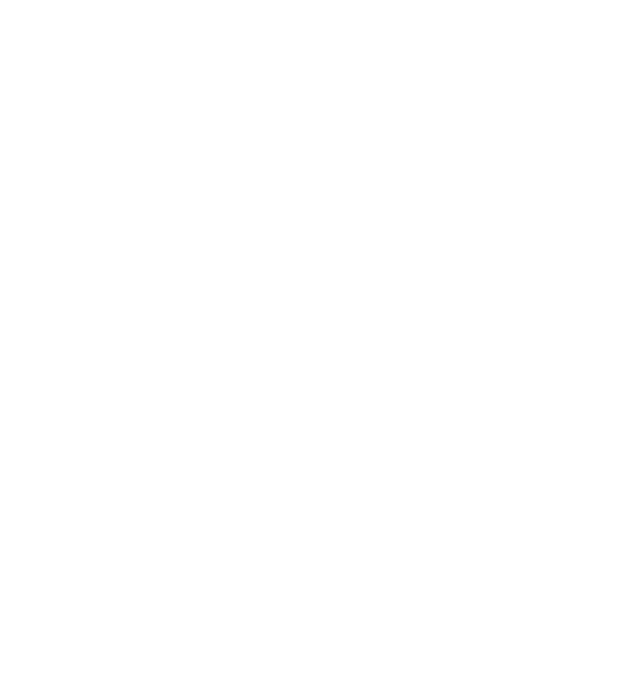
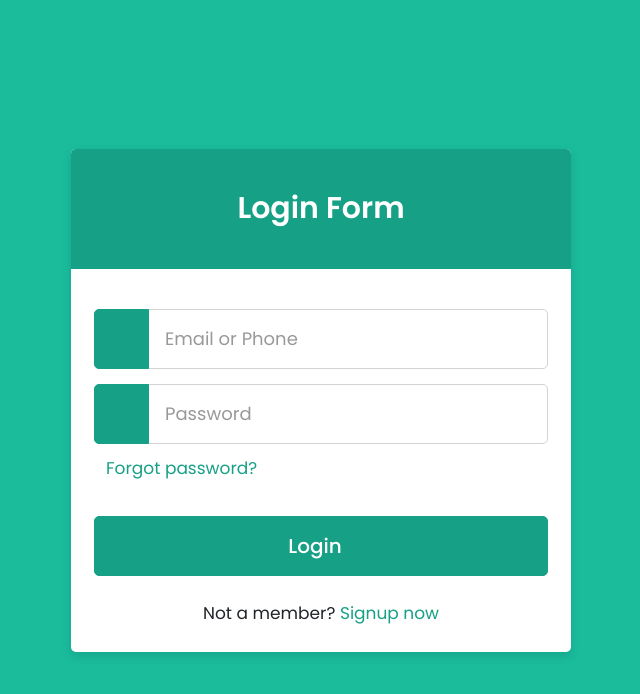
Before and after one commit to kicsiffelho/clickcoins, a website: page frontend/index.html in a window 1280 px wide. Shown: the whole page, without its empty margins (319-959 px from the left). Drawn offline with nearby package versions, Linux system fonts and the light colour scheme.

Commit message:
Add login/reg

```diff
--- a/frontend/index.html
+++ b/frontend/index.html
@@ -3,10 +3,31 @@
   <head>
     <meta charset="utf-8">
     <meta name="viewport" content="width=device-width, initial-scale=1">
-    <title>Bootstrap demo</title>
+    <title> ClickCoins</title>
+    <link rel="icon" href="/assets/Click_Coins.png" type="image/x-icon">
     <link href="https://cdn.jsdelivr.net/npm/bootstrap@5.3.3/dist/css/bootstrap.min.css" rel="stylesheet" integrity="sha384-QWTKZyjpPEjISv5WaRU9OFeRpok6YctnYmDr5pNlyT2bRjXh0JMhjY6hW+ALEwIH" crossorigin="anonymous">
+    <link rel="stylesheet" href="/frontend/style.css">
   </head>
-  <body>
 
+    <body>
+      <div class="wrapper">
+        <div class="title"><span>Login Form</span></div>
+        <form action="#">
+          <div class="row">
+            <i class="fas fa-user"></i>
+            <input type="text" placeholder="Email or Phone" required />
+          </div>
+          <div class="row">
+            <i class="fas fa-lock"></i>
+            <input type="password" placeholder="Password" required />
+          </div>
+          <div class="pass"><a href="#">Forgot password?</a></div>
+          <div class="row button">
+            <input type="submit" value="Login" />
+          </div>
+          <div class="signup-link">Not a member? <a href="#">Signup now</a></div>
+        </form>
+      </div>
   </body>
+
 </html>
--- a/frontend/style.css
+++ b/frontend/style.css
@@ -0,0 +1,126 @@
+/* Importing Google Fonts - Poppins */
+@import url("https://fonts.googleapis.com/css2?family=Poppins:wght@400;500;600;700&display=swap");
+
+* {
+  margin: 0;
+  padding: 0;
+  box-sizing: border-box;
+  font-family: "Poppins", sans-serif;
+}
+
+body {
+  display: flex;
+  align-items: center;
+  justify-content: center;
+  height: 100vh;
+  padding: 15px;
+  background: #1abc9c;
+  overflow: hidden;
+}
+
+.wrapper {
+  max-width: 500px;
+  width: 100%;
+  background: #fff;
+  border-radius: 5px;
+  box-shadow: 0px 4px 10px 1px rgba(0, 0, 0, 0.1);
+}
+
+.wrapper .title {
+  height: 120px;
+  background: #16a085;
+  border-radius: 5px 5px 0 0;
+  color: #fff;
+  font-size: 30px;
+  font-weight: 600;
+  display: flex;
+  align-items: center;
+  justify-content: center;
+}
+
+.wrapper form {
+  padding: 25px 35px;
+}
+
+.wrapper form .row {
+  height: 60px;
+  margin-top: 15px;
+  position: relative;
+}
+
+.wrapper form .row input {
+  height: 100%;
+  width: 100%;
+  outline: none;
+  padding-left: 70px;
+  border-radius: 5px;
+  border: 1px solid lightgrey;
+  font-size: 18px;
+  transition: all 0.3s ease;
+}
+
+form .row input:focus {
+  border-color: #16a085;
+}
+
+form .row input::placeholder {
+  color: #999;
+}
+
+.wrapper form .row i {
+  position: absolute;
+  width: 55px;
+  height: 100%;
+  color: #fff;
+  font-size: 22px;
+  background: #16a085;
+  border: 1px solid #16a085;
+  border-radius: 5px 0 0 5px;
+  display: flex;
+  align-items: center;
+  justify-content: center;
+}
+
+.wrapper form .pass {
+  margin-top: 12px;
+}
+
+.wrapper form .pass a {
+  color: #16a085;
+  font-size: 17px;
+  text-decoration: none;
+}
+
+.wrapper form .pass a:hover {
+  text-decoration: underline;
+}
+
+.wrapper form .button input {
+  margin-top: 20px;
+  color: #fff;
+  font-size: 20px;
+  font-weight: 500;
+  padding-left: 0px;
+  background: #16a085;
+  border: 1px solid #16a085;
+  cursor: pointer;
+}
+
+form .button input:hover {
+  background: #12876f;
+}
+
+.wrapper form .signup-link {
+  text-align: center;
+  margin-top: 45px;
+  font-size: 17px;
+}
+
+.wrapper form .signup-link a {
+  color: #16a085;
+  text-decoration: none;
+}
+
+form .signup-link a:hover {
+  text-decoration: underline;
+}
```
